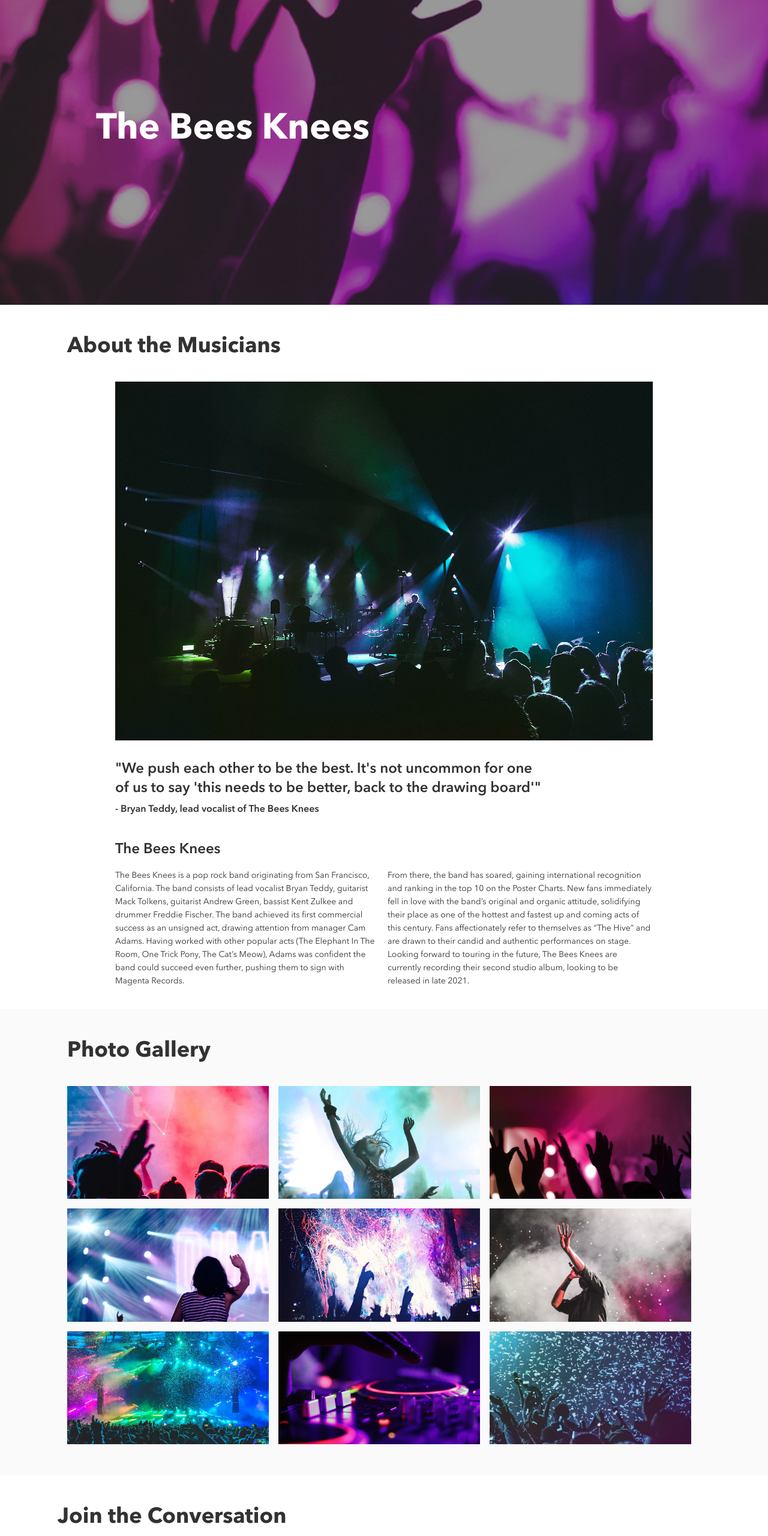
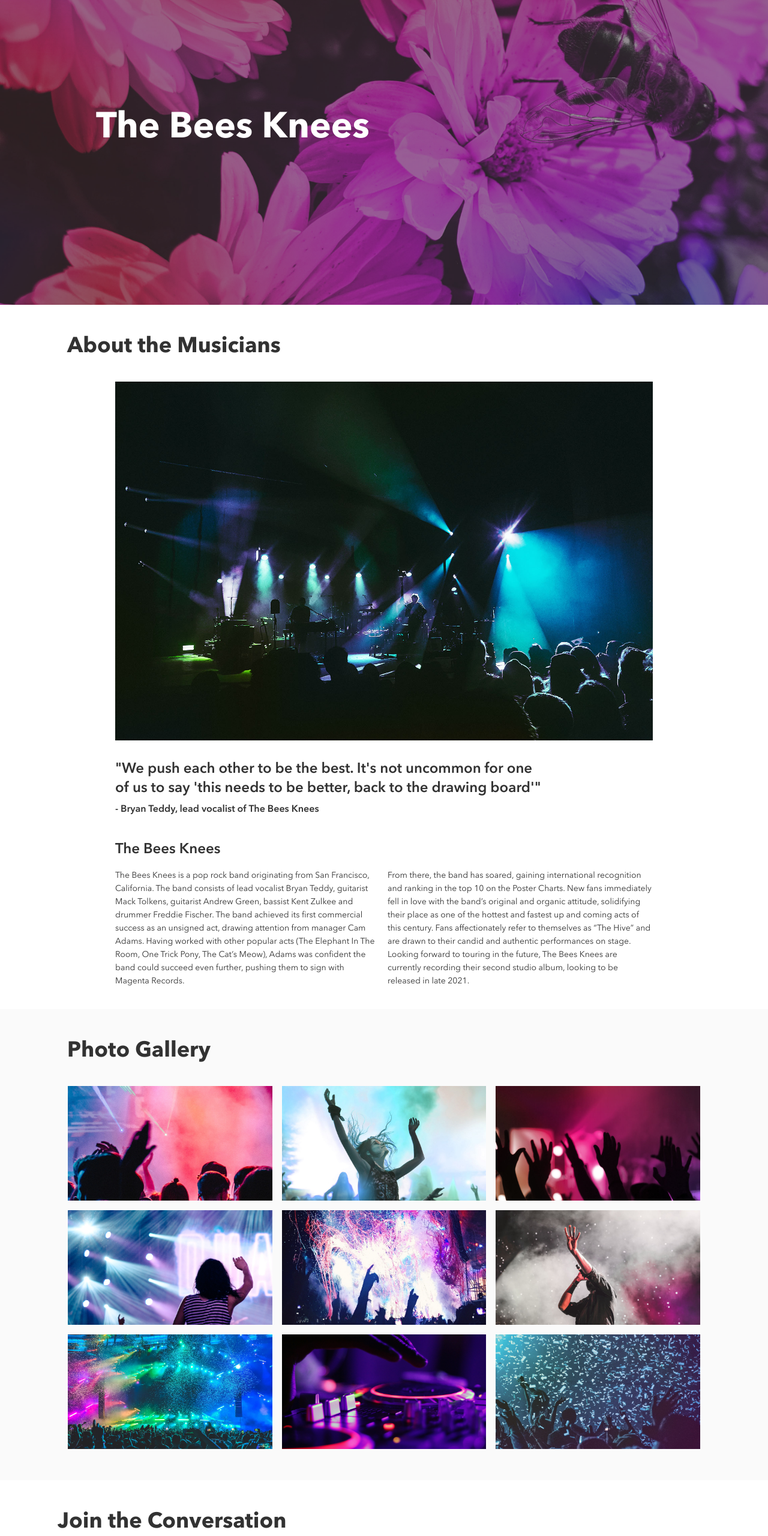
Before and after one commit to tfh12c/travis-hunsberger-bandsite, a plain HTML site: page index.html in a window 1280 px wide. Shown: the part 200-2760 px from the top of the page at 60% size. Drawn offline with Linux system fonts and the light colour scheme.

Commit message:
final commit

```diff
--- a/styles/bio.scss
+++ b/styles/bio.scss
@@ -10,77 +10,36 @@
 
 /* Hero Section */
 /* Hero background image and sizing here */
+/* Hero background image and sizing here */
 .hero {
     display: flex;
-    flex-direction: column;
-    align-items: flex-start;
-   background: url('../assets/Images/hero-shows.jpg');
+    align-items: center;
+   background: url('../assets/Images/hero-bio.jpg');
    background-size: cover;
    background-position: center;
    background-repeat: no-repeat;
-   height: 36vh;
+   height: 25vh;
    box-shadow: inset 0 0 0 1000px rgba(50,50,50,.5);
 
    @include mixins.tablet {
-       height: 62vh;
+       height: 50vh;
    }
 
    @include mixins.desktop {
        height: 75vh;
-       flex-direction: row;
-       align-items: center;
    }
 
-   /* Album Name */
-   &__album {
-       margin-top: 0;
+   /* The Bees Knees text */
+   &__title {
        color: variables.$color-white;
-       padding-top: 1.5rem;
        padding-left: 1rem;
 
        @include mixins.tablet {
-           padding-left: 3rem;
-           margin: 0;
-       }
-
-       @include mixins.desktop {
-        padding-left: 10rem;
-    }
-   }
-
-   /* Song Title */
-   &__title {
-       color: variables.$color-white;
-       padding-left: 1rem;
-       width: 15rem;
-
-       @include mixins.tablet {
-           padding-left: 3rem;
-           margin: 0;
-           width: 35rem;
+           padding-left: 4rem;
        }
 
        @include mixins.desktop {
            padding-left: 10rem;
-           padding-bottom: 2rem;
-           width: 32rem;
-       }
-   }
-
-   &__soundcloud {
-       width: 95%;
-       margin: 0 auto;
-       height: 5rem;
-
-       @include mixins.tablet {
-           width: 50%;
-           margin: 2rem 0 0 3rem;
-           height: 8rem;
-           padding-top: 3rem;
-       }
-
-       @include mixins.desktop {
-           width: 35%;
        }
    }
 }
@@ -185,7 +144,7 @@
     }
 
     @include mixins.desktop {
-        padding: 0 5rem 2.25rem 5rem;
+        padding: 0 4rem 2.25rem 5rem;
     }
 
     &__title {
@@ -291,6 +250,9 @@
         border-radius: .25rem;
         background-color: variables.$color-bandsite-black;
         color: variables.$color-white;
+        font-size: .625rem;
+        line-height: 1.25rem;
+        font-weight: 700;
 
         &:hover {
             background-color: variables.$color-bandsite-darkblack;
@@ -298,8 +260,11 @@
 
         @include mixins.tablet {
             width: 10rem;
+            padding: 0 2rem;
             align-self: flex-end;
             margin-left: 2rem;
+            font-size: .75rem;
+            line-height: 1.25rem;
         }
     }
 
```
Also changed, not shown: styles/bio.css, 2 other files.
